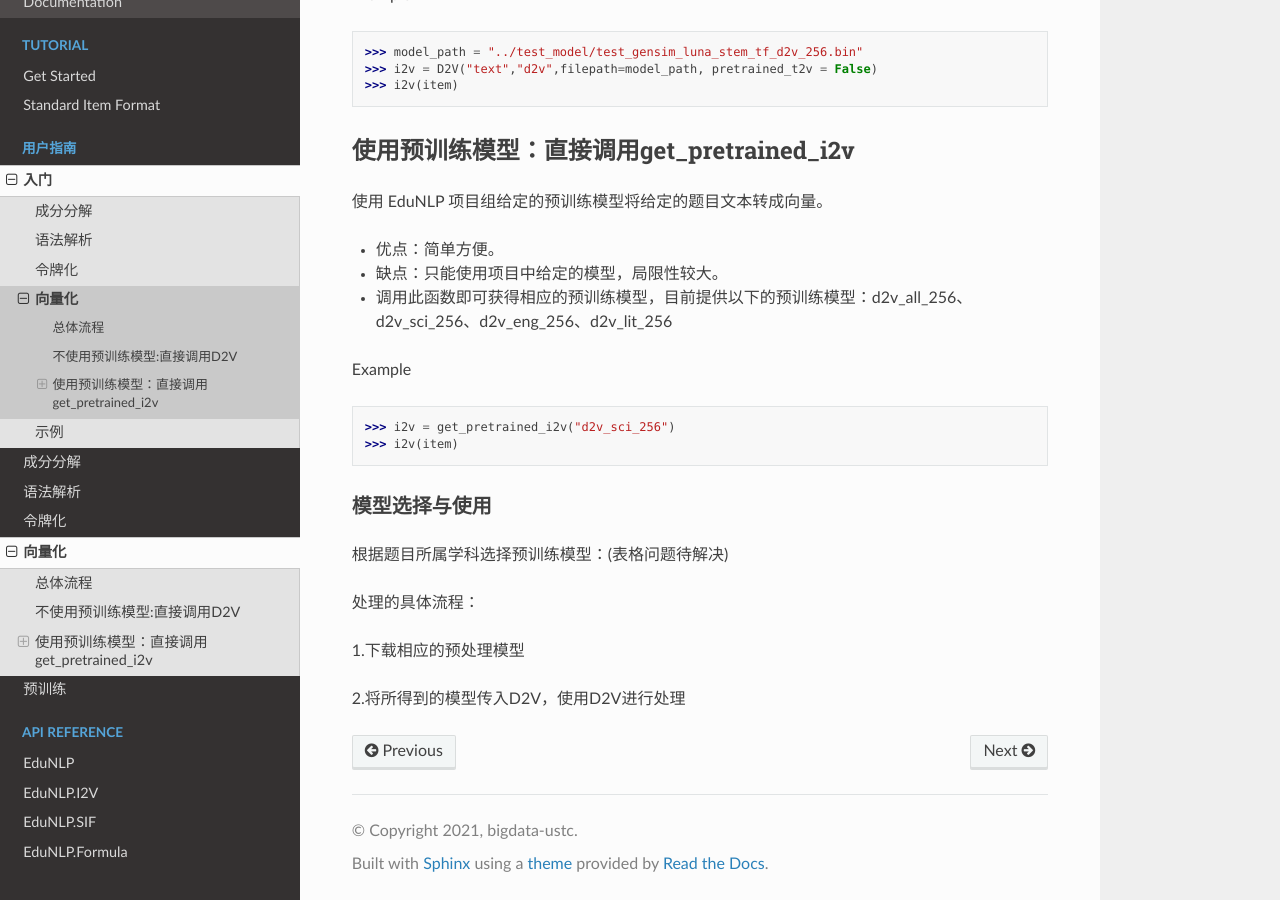
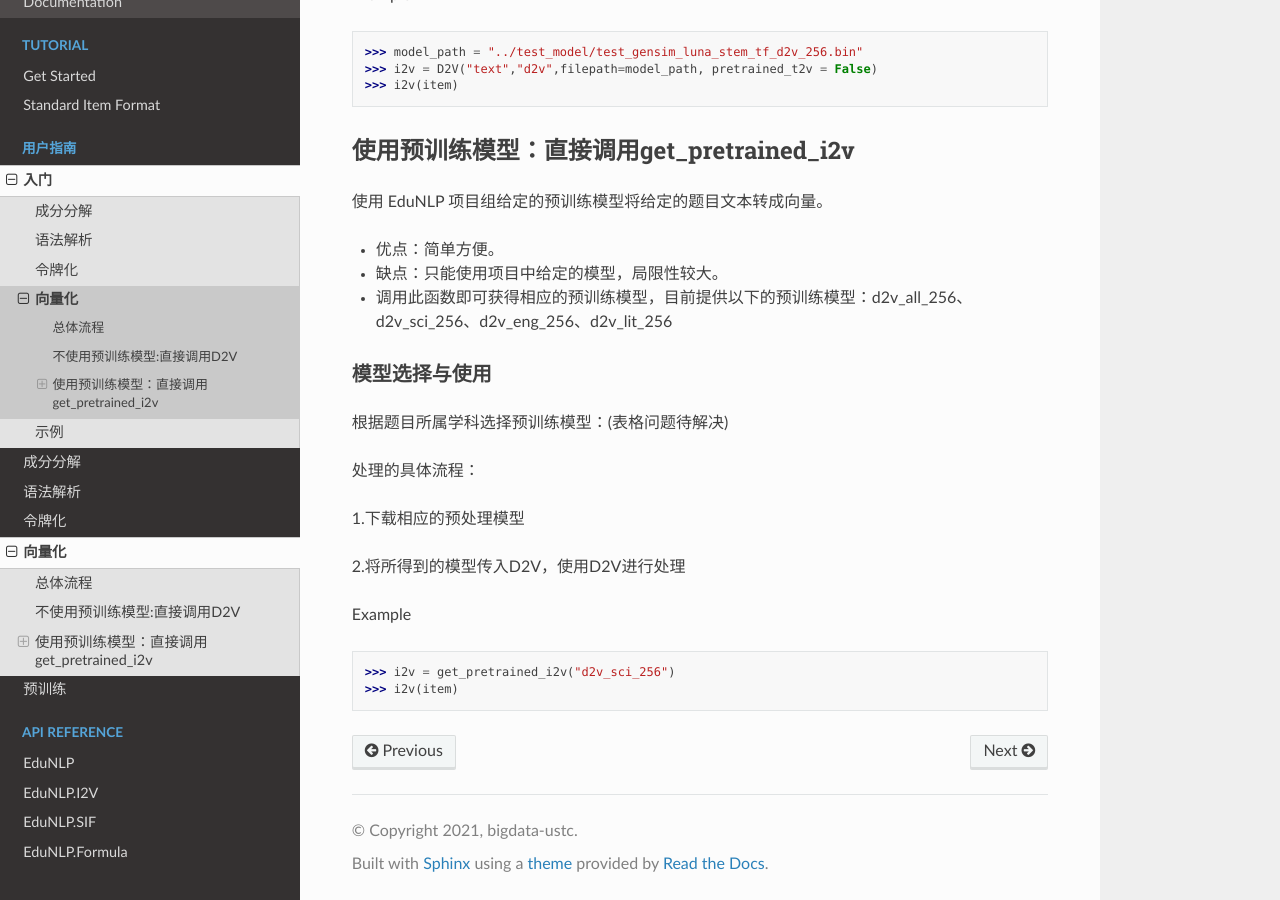
Before and after one commit to bigdata-ustc/EduNLP, a Sphinx documentation site: the page built from docs/source/tutorial/zh/vectorization.rst, in a window 1280 px wide and 900 px high, scrolled down 831 px. Built offline with Sphinx 7.4.7 and the Read the Docs theme 2.0.0, drawn with Linux system fonts in a browser that asks for light colours; pages that are not in the unit, such as notebooks, are missing from menus; the version number is read from the project's files by our own code; part of the change alters nothing that is shown.

```diff
--- a/docs/source/tutorial/zh/vectorization.rst
+++ b/docs/source/tutorial/zh/vectorization.rst
@@ -56,11 +56,6 @@ Example
 
 * 调用此函数即可获得相应的预训练模型，目前提供以下的预训练模型：d2v_all_256、d2v_sci_256、d2v_eng_256、d2v_lit_256
 
-Example
-::
-  >>> i2v = get_pretrained_i2v("d2v_sci_256")
-  >>> i2v(item)
-
 模型选择与使用
 #########
 
@@ -87,3 +82,8 @@ Example
 
 
 2.将所得到的模型传入D2V，使用D2V进行处理
+
+Example
+::
+  >>> i2v = get_pretrained_i2v("d2v_sci_256")
+  >>> i2v(item)
```
